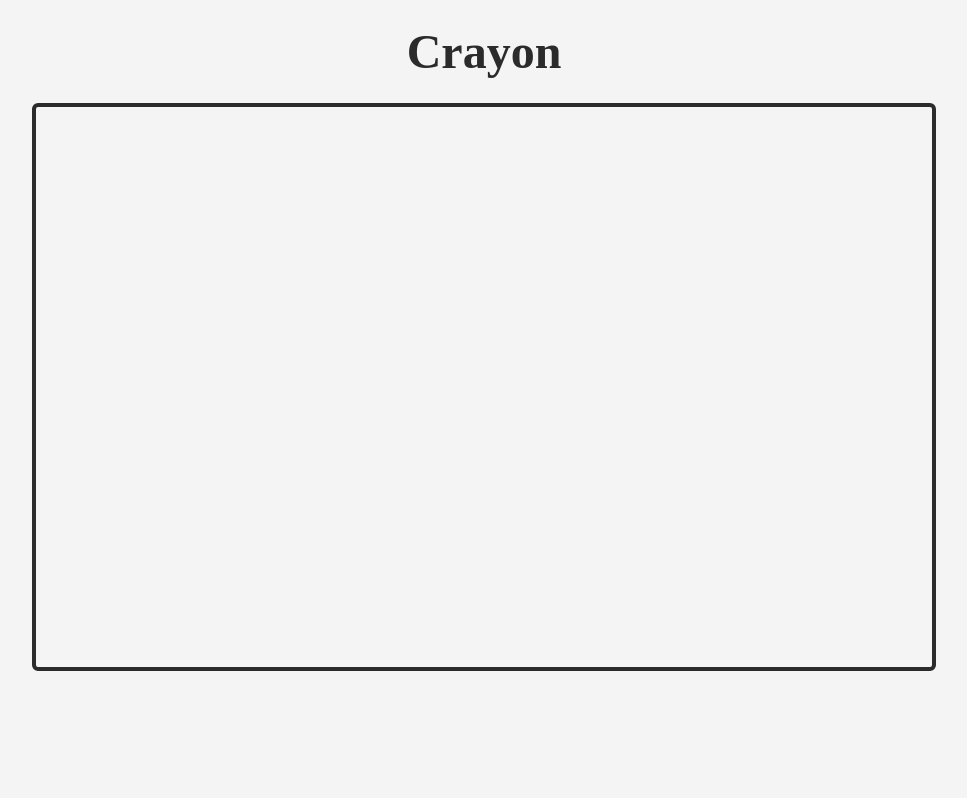
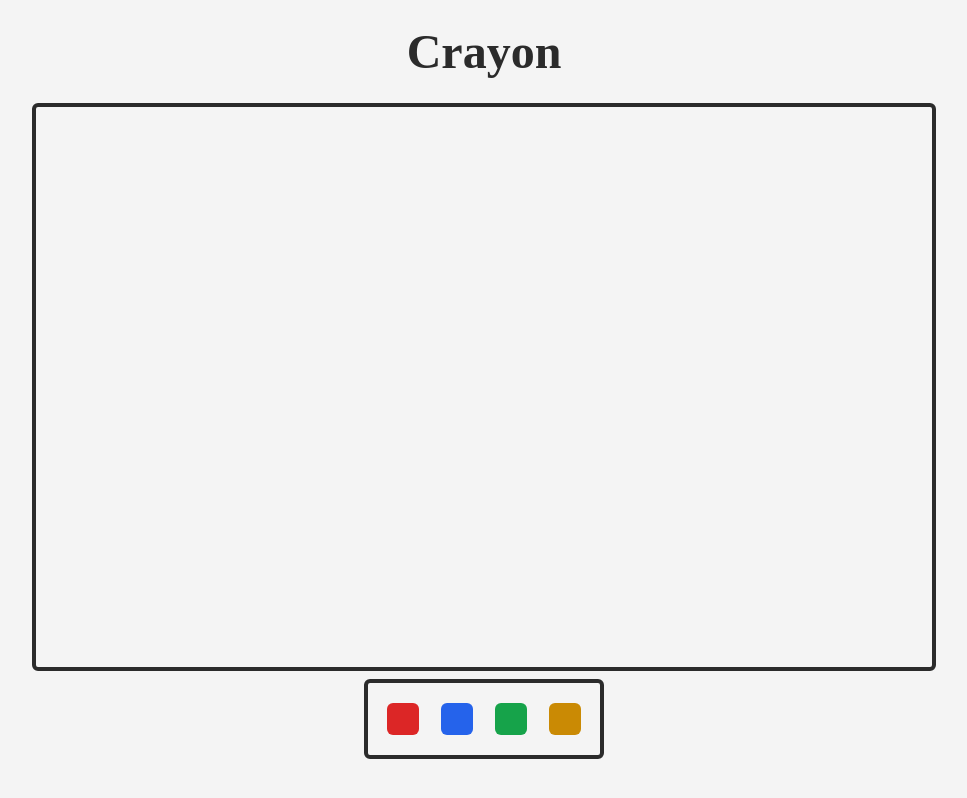
Before and after one commit to bllio/crayon, a React (Vite) app: page / in a window 1280 px wide. Shown: the whole page, without its empty margins (156-1123 px from the left). Built offline with nearby package versions, Linux system fonts and the light colour scheme; a web font is replaced by a local one.

Commit message:
Create Palette component

```diff
--- a/src/App.tsx
+++ b/src/App.tsx
@@ -1,11 +1,13 @@
 import Canvas from './components/Canvas/Canvas';
 import Logo from './components/Logo/Logo';
+import Palette from './components/Palette/Palette';
 
 function App() {
   return (
     <>
       <Logo />
       <Canvas />
+      <Palette />
     </>
   );
 }
--- /dev/null
+++ b/src/components/Palette/Palette.constants.ts
@@ -0,0 +1,6 @@
+export const colors: string[] = [
+  '#dc2626', // Red
+  '#2563eb', // Blue
+  '#16a34a', // Green
+  '#ca8a04', // Yellow
+];
--- /dev/null
+++ b/src/components/Palette/Palette.module.css
@@ -0,0 +1,19 @@
+.palette {
+  align-items: center;
+  background-color: var(--color-fill);
+  border-radius: var(--border-corners-md);
+  border: var(--border-size-md) solid var(--color-border);
+  display: flex;
+  height: 80px;
+  justify-content: space-around;
+  list-style: none;
+  margin: var(--space-md) auto;
+  padding: var(--space-md);
+  user-select: none;
+  width: 240px;
+}
+
+.palette > li {
+  height: 32px;
+  width: 32px;
+}
--- /dev/null
+++ b/src/components/Palette/Palette.tsx
@@ -0,0 +1,13 @@
+import ColorSwatch from '../ColorSwatch/ColorSwatch';
+
+import { colors } from './Palette.constants.ts';
+import styles from './Palette.module.css';
+
+export default function Palette() {
+  const colorSwatches = colors.map((color) => {
+    const idx = colors.indexOf(color);
+    return <ColorSwatch key={idx} isActive={false} fill={color} />;
+  });
+
+  return <ul className={styles.palette}>{colorSwatches}</ul>;
+}
```
